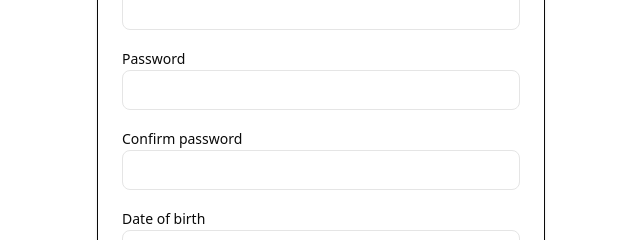
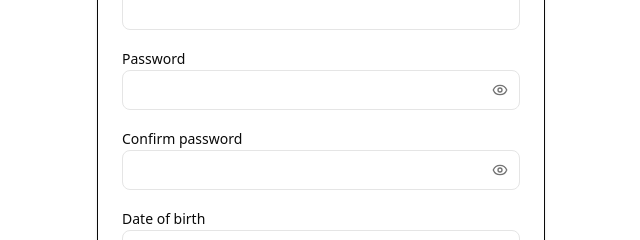
Before and after one commit to kamharida1/fanbase-ng, a Next.js app: page /signup in a window 1280 px wide. Shown: the part 401-641 px from the top of the page, without its empty margins (319-959 px from the left). Built offline with nearby package versions, Linux system fonts and the light colour scheme.

Commit message:
feat: add show/hide password toggle to auth forms
Users couldn't view their typed password on login, signup, reset,
and change-password forms, increasing the chance of typos.

```diff
--- a/components/auth/change-password-form.tsx
+++ b/components/auth/change-password-form.tsx
@@ -5,8 +5,8 @@ import { useState } from "react";
 
 import { updatePassword } from "@/app/(auth)/actions";
 import { Button } from "@/components/ui/button";
-import { Input } from "@/components/ui/input";
 import { Label } from "@/components/ui/label";
+import { PasswordInput } from "@/components/ui/password-input";
 import { PASSWORD_MIN_LENGTH } from "@/lib/auth/constants";
 import { mapAuthError } from "@/lib/auth/errors";
 
@@ -76,9 +76,8 @@ export function ChangePasswordForm() {
     <form onSubmit={onSubmit} className="max-w-md space-y-4">
       <div className="space-y-2">
         <Label htmlFor="currentPassword">Current password</Label>
-        <Input
+        <PasswordInput
           id="currentPassword"
-          type="password"
           autoComplete="current-password"
           required
           value={currentPassword}
@@ -87,9 +86,8 @@ export function ChangePasswordForm() {
       </div>
       <div className="space-y-2">
         <Label htmlFor="newPassword">New password</Label>
-        <Input
+        <PasswordInput
           id="newPassword"
-          type="password"
           autoComplete="new-password"
           required
           minLength={PASSWORD_MIN_LENGTH}
@@ -99,9 +97,8 @@ export function ChangePasswordForm() {
       </div>
       <div className="space-y-2">
         <Label htmlFor="confirmNew">Confirm new password</Label>
-        <Input
+        <PasswordInput
           id="confirmNew"
-          type="password"
           autoComplete="new-password"
           required
           minLength={PASSWORD_MIN_LENGTH}
--- a/components/auth/login-form.tsx
+++ b/components/auth/login-form.tsx
@@ -8,6 +8,7 @@ import { signInAndRedirect } from "@/app/(auth)/actions";
 import { Button } from "@/components/ui/button";
 import { Input } from "@/components/ui/input";
 import { Label } from "@/components/ui/label";
+import { PasswordInput } from "@/components/ui/password-input";
 
 export function LoginForm() {
   const router = useRouter();
@@ -69,9 +70,8 @@ export function LoginForm() {
             Forgot password?
           </Link>
         </div>
-        <Input
+        <PasswordInput
           id="password"
-          type="password"
           autoComplete="current-password"
           required
           minLength={8}
--- a/components/auth/reset-password-form.tsx
+++ b/components/auth/reset-password-form.tsx
@@ -5,8 +5,8 @@ import { useRouter } from "next/navigation";
 import { useEffect, useState } from "react";
 
 import { Button } from "@/components/ui/button";
-import { Input } from "@/components/ui/input";
 import { Label } from "@/components/ui/label";
+import { PasswordInput } from "@/components/ui/password-input";
 import { PASSWORD_MIN_LENGTH } from "@/lib/auth/constants";
 import { mapAuthError } from "@/lib/auth/errors";
 import { createClient } from "@/lib/supabase/client";
@@ -90,9 +90,8 @@ export function ResetPasswordForm() {
     <form onSubmit={onSubmit} className="space-y-4">
       <div className="space-y-2">
         <Label htmlFor="password">New password</Label>
-        <Input
+        <PasswordInput
           id="password"
-          type="password"
           autoComplete="new-password"
           required
           minLength={PASSWORD_MIN_LENGTH}
@@ -102,9 +101,8 @@ export function ResetPasswordForm() {
       </div>
       <div className="space-y-2">
         <Label htmlFor="confirm">Confirm password</Label>
-        <Input
+        <PasswordInput
           id="confirm"
-          type="password"
           autoComplete="new-password"
           required
           minLength={PASSWORD_MIN_LENGTH}
--- a/components/auth/signup-form.tsx
+++ b/components/auth/signup-form.tsx
@@ -12,6 +12,7 @@ import {
 import { Button } from "@/components/ui/button";
 import { Input } from "@/components/ui/input";
 import { Label } from "@/components/ui/label";
+import { PasswordInput } from "@/components/ui/password-input";
 import { PASSWORD_MIN_LENGTH, USERNAME_PATTERN } from "@/lib/auth/constants";
 
 // Latest DOB that still makes someone 18 today
@@ -146,9 +147,8 @@ export function SignupForm() {
       </div>
       <div className="space-y-2">
         <Label htmlFor="password">Password</Label>
-        <Input
+        <PasswordInput
           id="password"
-          type="password"
           autoComplete="new-password"
           required
           minLength={PASSWORD_MIN_LENGTH}
@@ -158,9 +158,8 @@ export function SignupForm() {
       </div>
       <div className="space-y-2">
         <Label htmlFor="confirmPassword">Confirm password</Label>
-        <Input
+        <PasswordInput
           id="confirmPassword"
-          type="password"
           autoComplete="new-password"
           required
           minLength={PASSWORD_MIN_LENGTH}
--- /dev/null
+++ b/components/ui/password-input.tsx
@@ -0,0 +1,37 @@
+"use client";
+
+import { Eye, EyeOff } from "lucide-react";
+import { useState } from "react";
+
+import { Input } from "@/components/ui/input";
+import { cn } from "@/lib/utils";
+
+export function PasswordInput({
+  className,
+  ...props
+}: React.ComponentProps<"input">) {
+  const [visible, setVisible] = useState(false);
+
+  return (
+    <div className="relative">
+      <Input
+        type={visible ? "text" : "password"}
+        className={cn("pr-10", className)}
+        {...props}
+      />
+      <button
+        type="button"
+        onClick={() => setVisible((v) => !v)}
+        className="absolute inset-y-0 right-0 flex items-center px-3 text-muted-foreground hover:text-foreground"
+        aria-label={visible ? "Hide password" : "Show password"}
+        tabIndex={-1}
+      >
+        {visible ? (
+          <EyeOff className="h-4 w-4" />
+        ) : (
+          <Eye className="h-4 w-4" />
+        )}
+      </button>
+    </div>
+  );
+}
```
